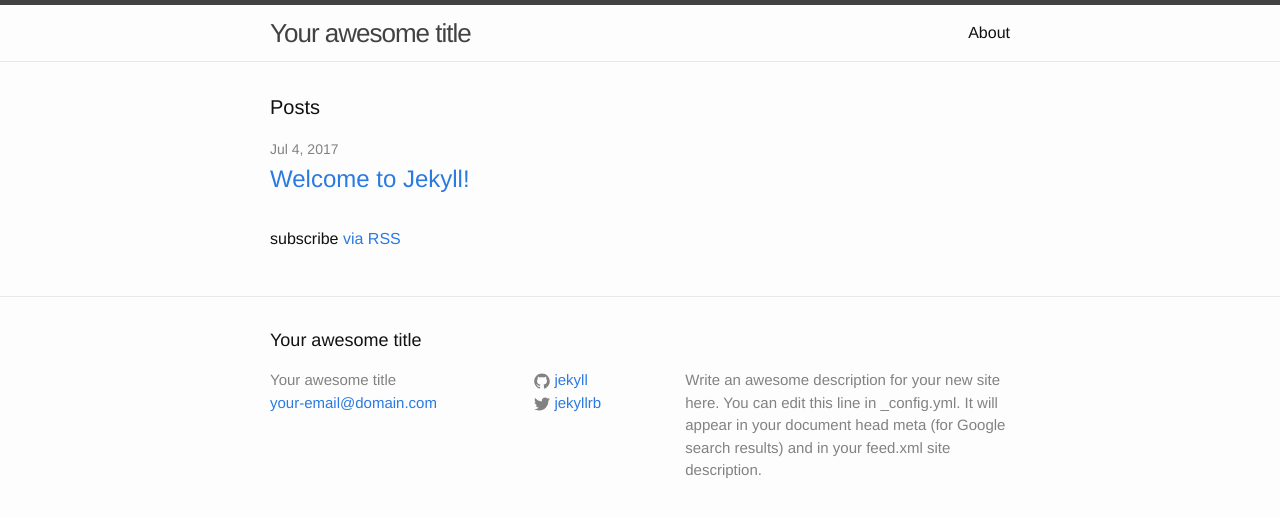
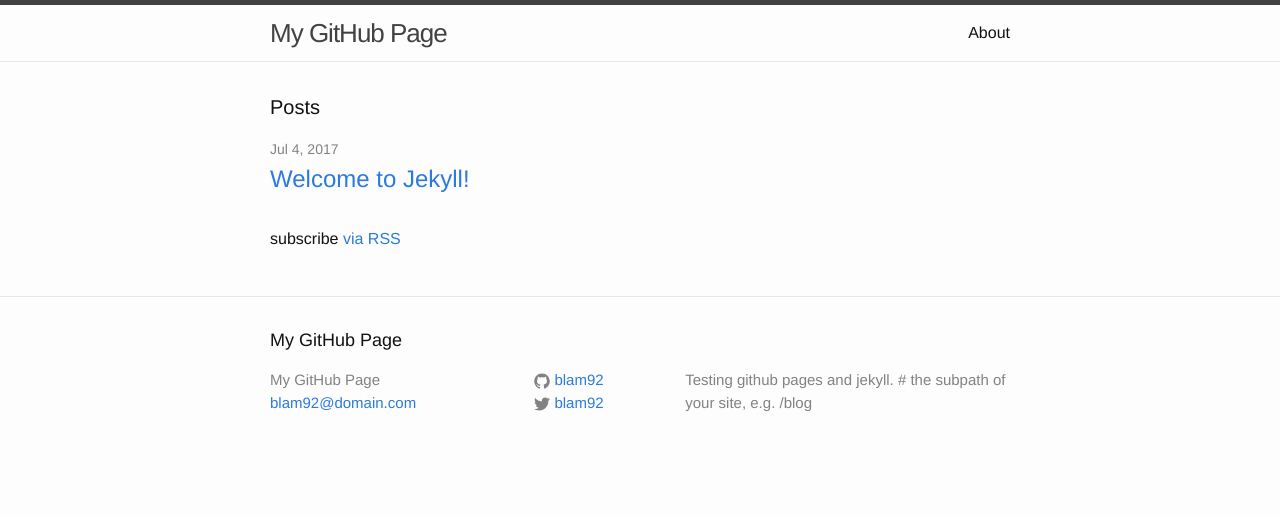
Before and after one commit to blame92/blame92.github.io, a Jekyll site: the page built from index.html, in a window 1280 px wide. Shown: the top 517 px of the page. Built offline with Jekyll 4.4.1, drawn with Linux system fonts in a browser that asks for light colours.

Commit message:
personalizing with my name

```diff
--- a/_config.yml
+++ b/_config.yml
@@ -6,16 +6,13 @@
 # 'jekyll serve'. If you change this file, please restart the server process.
 
 # Site settings
-title: Your awesome title
-email: your-email@domain.com
+title: My GitHub Page
+email: blam92@domain.com
 description: > # this means to ignore newlines until "baseurl:"
-  Write an awesome description for your new site here. You can edit this
-  line in _config.yml. It will appear in your document head meta (for
-  Google search results) and in your feed.xml site description.
-baseurl: "" # the subpath of your site, e.g. /blog
-url: "http://yourdomain.com" # the base hostname & protocol for your site
-twitter_username: jekyllrb
-github_username:  jekyll
+  Testing github pages and jekyll. # the subpath of your site, e.g. /blog
+url: "http://blam92.com" # the base hostname & protocol for your site
+twitter_username: blam92
+github_username:  blam92
 
 # Build settings
 markdown: kramdown
```
